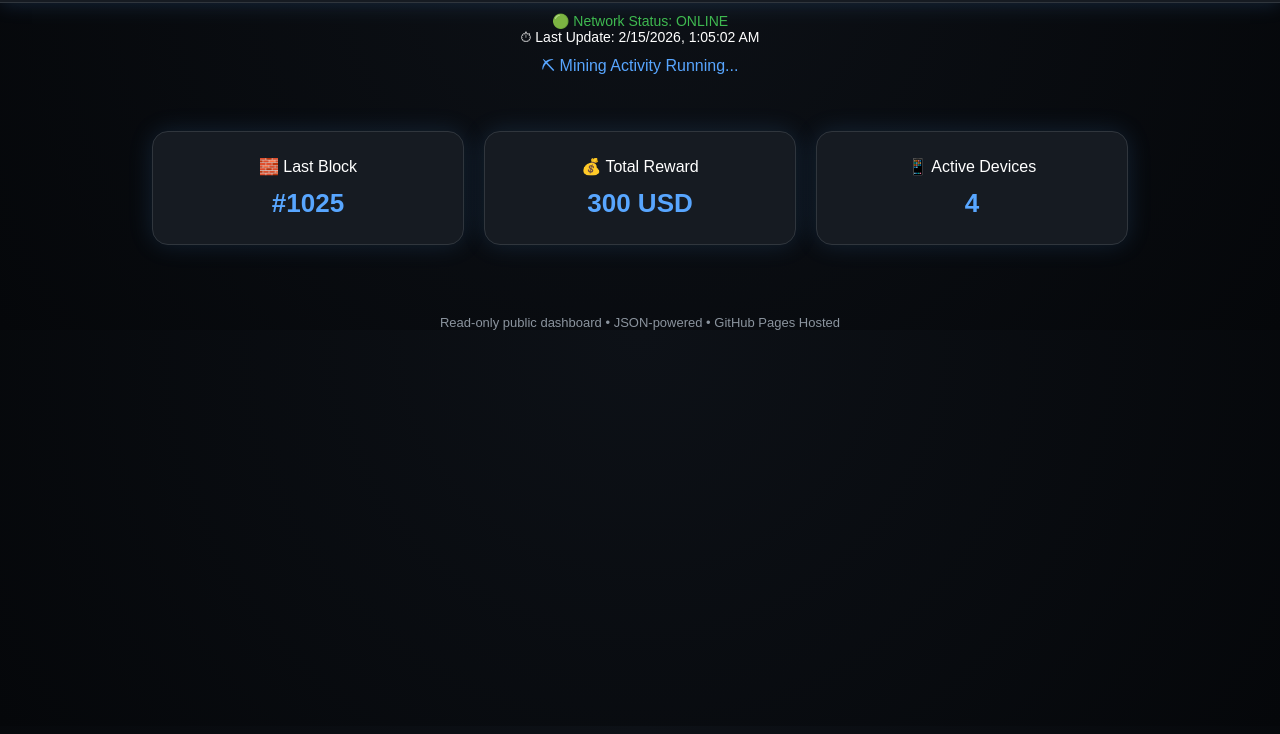
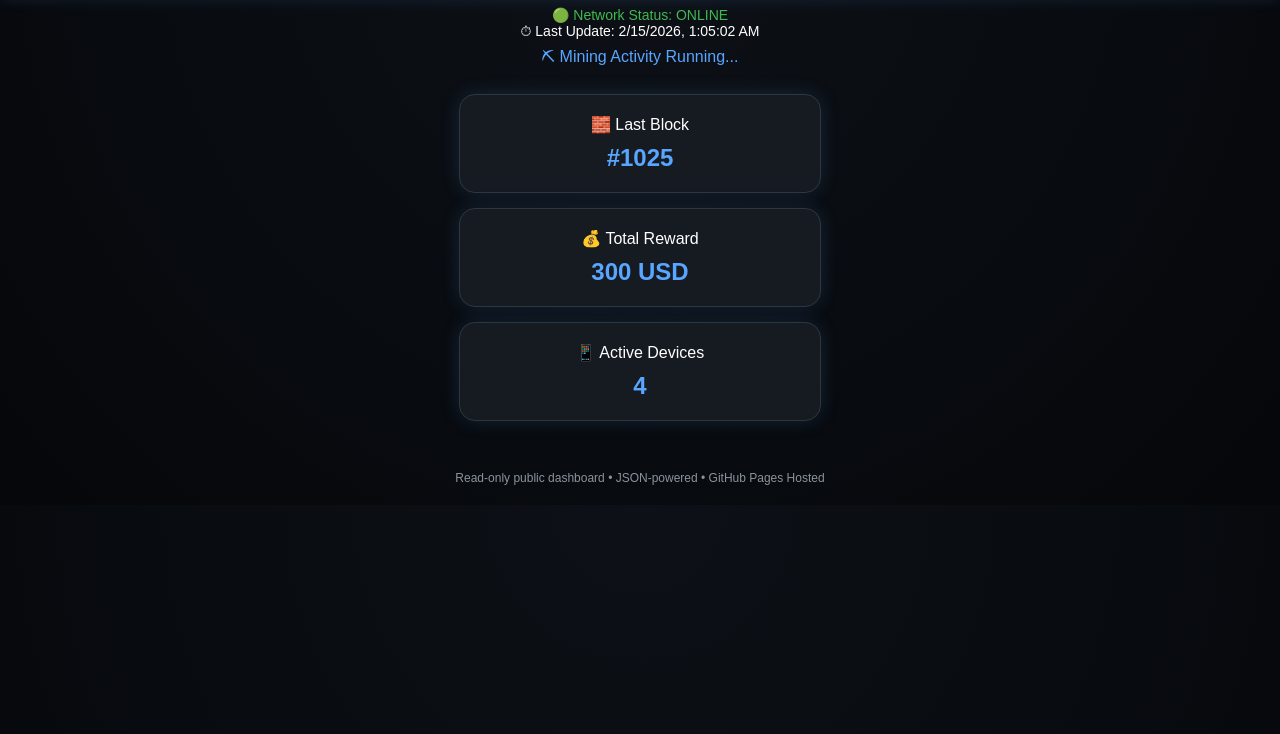
Before and after one commit to Joshhappang/HapaPublic, a plain HTML site: page index.html in a window 1280 px wide. Shown: the part 66-800 px from the top of the page. Drawn offline with Linux system fonts and the light colour scheme.

Commit message:
Update index.html

```diff
--- a/index.html
+++ b/index.html
@@ -1,9 +1,8 @@
 <!DOCTYPE html>
 <html>
 <head>
-  <title>HapaCoin Live 🚀</title>
+  <title>HapaCoin Public Dashboard</title>
   <meta name="viewport" content="width=device-width, initial-scale=1.0">
-
   <style>
     body {
       margin: 0;
@@ -13,18 +12,18 @@
     }
 
     .header {
-      padding: 20px;
+      padding: 18px;
       text-align: center;
       background: #161b22;
-      font-size: 24px;
+      font-size: 22px;
       font-weight: bold;
       border-bottom: 1px solid #30363d;
-      box-shadow: 0 0 20px rgba(88,166,255,0.2);
+      box-shadow: 0 0 15px rgba(88,166,255,0.2);
     }
 
     .status {
       text-align: center;
-      margin-top: 10px;
+      margin: 10px 0 5px 0;
       font-size: 14px;
     }
 
@@ -33,7 +32,7 @@
 
     .mining {
       text-align: center;
-      margin-top: 8px;
+      margin-bottom: 12px;
       color: #58a6ff;
       animation: blink 1s infinite;
     }
@@ -44,64 +43,54 @@
 
     .container {
       display: flex;
-      justify-content: center;
-      gap: 20px;
-      margin-top: 40px;
-      flex-wrap: wrap;
+      flex-direction: column;
+      align-items: center;
+      gap: 15px;
       padding: 10px;
     }
 
     .card {
       background: #161b22;
-      padding: 25px;
+      padding: 20px;
       border-radius: 16px;
-      width: 260px;
+      width: 90%;
+      max-width: 320px;
       text-align: center;
       border: 1px solid #30363d;
-      box-shadow: 0 0 25px rgba(88,166,255,0.15);
+      box-shadow: 0 0 20px rgba(88,166,255,0.15);
       transition: 0.3s;
     }
 
     .card:hover {
-      box-shadow: 0 0 35px rgba(88,166,255,0.4);
-      transform: translateY(-5px);
+      box-shadow: 0 0 30px rgba(88,166,255,0.35);
+      transform: translateY(-3px);
     }
 
     .value {
-      font-size: 26px;
-      margin-top: 12px;
+      font-size: 24px;
+      margin-top: 10px;
       font-weight: bold;
       color: #58a6ff;
     }
 
     .footer {
       text-align: center;
-      margin-top: 60px;
+      margin-top: 40px;
       color: #8b949e;
-      font-size: 13px;
-    }
-
-    @media (max-width: 600px) {
-      .card {
-        width: 100%;
-      }
-      .value {
-        font-size: 22px;
-      }
+      font-size: 12px;
+      padding-bottom: 20px;
     }
   </style>
 </head>
 
 <body>
-
   <div class="header">
     🚀 HapaCoin Public Dashboard
   </div>
 
   <div class="status">
-    <span id="networkStatus"></span>
-    <br>
-    ⏱ Last Update: <span id="time"></span>
+    <div id="networkStatus"></div>
+    <div>⏱ Last Update: <span id="time"></span></div>
   </div>
 
   <div class="mining">
@@ -132,8 +121,7 @@
   <script>
     function updateTime() {
       const now = new Date();
-      document.getElementById("time").innerText =
-        now.toLocaleString();
+      document.getElementById("time").innerText = now.toLocaleString();
     }
 
     async function loadData() {
@@ -146,7 +134,6 @@
         document.getElementById("devices").innerText = data.activeDevices;
 
         const statusEl = document.getElementById("networkStatus");
-
         if (data.status === "ONLINE") {
           statusEl.innerHTML = "🟢 Network Status: ONLINE";
           statusEl.className = "online";
@@ -154,22 +141,18 @@
           statusEl.innerHTML = "🔴 Network Status: OFFLINE";
           statusEl.className = "offline";
         }
-
-      } catch (error) {
-        console.error("Error loading JSON:", error);
+      } catch (err) {
+        console.error("Error loading JSON:", err);
       }
     }
 
     updateTime();
     setInterval(updateTime, 1000);
-
     loadData();
     setInterval(loadData, 10000);
 
-    setTimeout(() => {
-      location.reload();
-    }, 60000);
+    // Auto-refresh page setiap 60 detik
+    setTimeout(() => location.reload(), 60000);
   </script>
-
 </body>
-  </html>
+</html>
```
